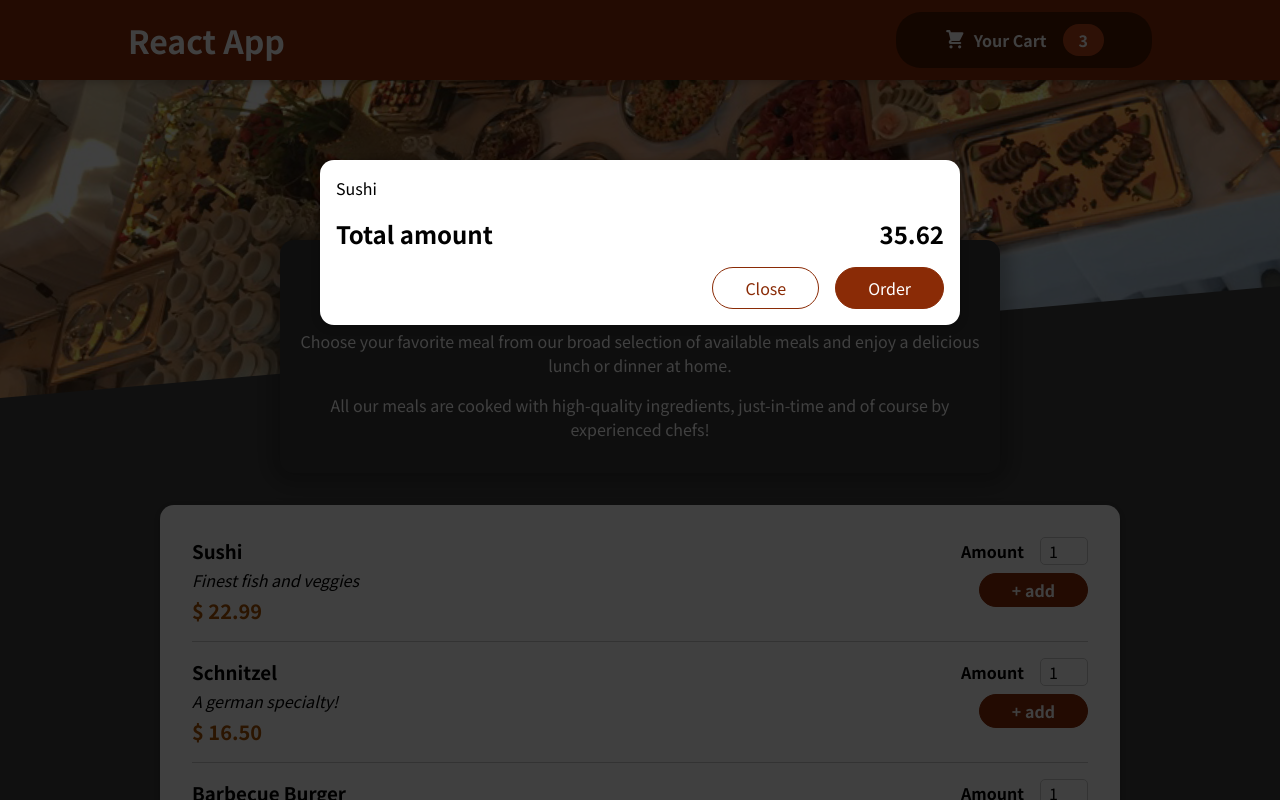
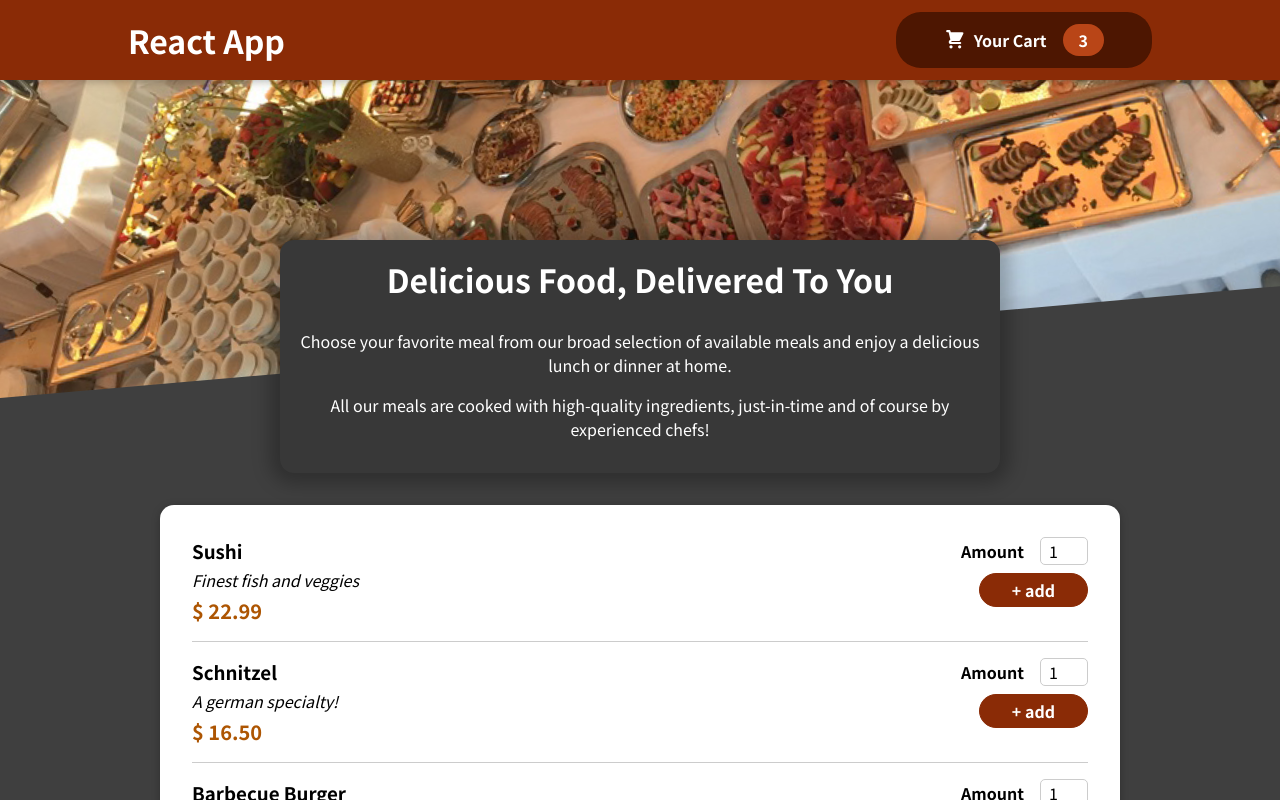
Before and after one commit to fstipo/Food-app, a React (Create React App) app: page / in a window 1280 px wide. Shown: the top 800 px of the page. Built offline with nearby package versions, Linux system fonts and the light colour scheme.

Commit message:
Before merge

```diff
--- a/src/App.js
+++ b/src/App.js
@@ -1,14 +1,23 @@
-import React, { Fragment } from 'react';
+import React, { Fragment, useState } from 'react';
 import Cart from './components/Cart/Cart';
 
 import Header from './components/Layout/Header';
 import Meals from './components/Meals/Meals';
 
 const App = () => {
+  const [cartIsShown, setCartIsShown] = useState(false);
+
+  const showCartHandler = () => {
+    setCartIsShown(true);
+  };
+
+  const hideCartHandler = () => {
+    setCartIsShown(false);
+  };
   return (
     <Fragment>
-      <Cart />
-      <Header />
+      {cartIsShown && <Cart onCloseCart={hideCartHandler} />}
+      <Header onShowCart={showCartHandler} />
       <main>
         <Meals />
       </main>
--- a/src/components/Cart/Cart.js
+++ b/src/components/Cart/Cart.js
@@ -1,7 +1,7 @@
 import styles from './Cart.module.css';
 import Modal from '../UI/Modal';
 
-const Cart = () => {
+const Cart = (props) => {
   const cartItems = (
     <ul className={styles['cart-items']}>
       {[{ id: 'c1', name: 'Sushi', amount: 2, price: 12.99 }].map((item) => (
@@ -10,14 +10,16 @@
     </ul>
   );
   return (
-    <Modal>
+    <Modal onClick={props.onCloseCart}>
       {cartItems}
       <div className={styles.total}>
         <span>Total amount</span>
         <span>35.62</span>
       </div>
       <div className={styles.actions}>
-        <button className={styles['button--alt']}>Close</button>
+        <button className={styles['button--alt']} onClick={props.onCloseCart}>
+          Close
+        </button>
         <button className={styles.button}>Order</button>
       </div>
     </Modal>
--- a/src/components/Layout/Header.js
+++ b/src/components/Layout/Header.js
@@ -8,7 +8,7 @@
     <Fragment>
       <header className={styles.header}>
         <h1>React App</h1>
-        <HeaderCartButton>Cart</HeaderCartButton>
+        <HeaderCartButton onClick={props.onShowCart}>Cart</HeaderCartButton>
       </header>
       <div className={styles['main-image']}>
         <img src={mealPicture} alt="Table full of delicious meals" />
--- a/src/components/Layout/HeaderCartButton.js
+++ b/src/components/Layout/HeaderCartButton.js
@@ -1,9 +1,9 @@
 import styles from './HeaderCartButton.module.css';
 import ChartIcon from '../Cart/ChartIcon';
 
-const HeaderCartButton = () => {
+const HeaderCartButton = (props) => {
   return (
-    <button className={styles.button}>
+    <button className={styles.button} onClick={props.onClick}>
       <span className={styles.icon}>
         <ChartIcon />
       </span>
--- a/src/components/UI/Modal.js
+++ b/src/components/UI/Modal.js
@@ -1,8 +1,8 @@
 import { Fragment } from 'react';
 import ReactDom from 'react-dom';
 import styles from './Modal.module.css';
-const Backdrop = () => {
-  return <div className={styles.backdrop}></div>;
+const Backdrop = (props) => {
+  return <div className={styles.backdrop} onClick={props.onClick}></div>;
 };
 
 const ModalOverlay = (props) => {
@@ -17,7 +17,10 @@
 const Modal = (props) => {
   return (
     <Fragment>
-      {ReactDom.createPortal(<Backdrop />, portalElement)}
+      {ReactDom.createPortal(
+        <Backdrop onClick={props.onClick} />,
+        portalElement
+      )}
       {ReactDom.createPortal(
         <ModalOverlay>{props.children}</ModalOverlay>,
         portalElement
--- a/src/components/UI/Modal.module.css
+++ b/src/components/UI/Modal.module.css
@@ -6,6 +6,7 @@
   height: 100vh;
   z-index: 20;
   background-color: rgba(0, 0, 0, 0.75);
+  cursor: pointer;
 }
 
 .modal {
```
Also changed, not shown: 1 other file (tests, documents, lock files or other folders).
